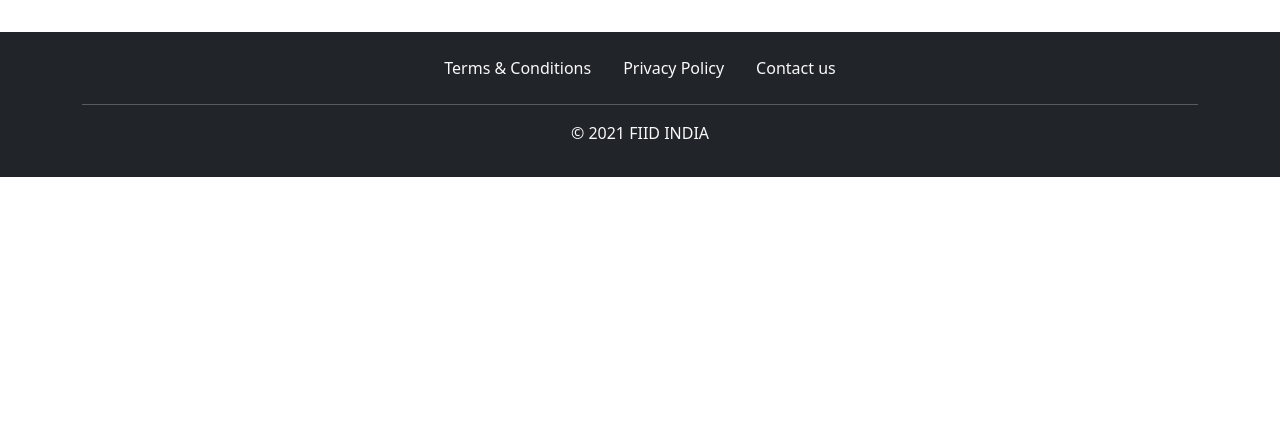
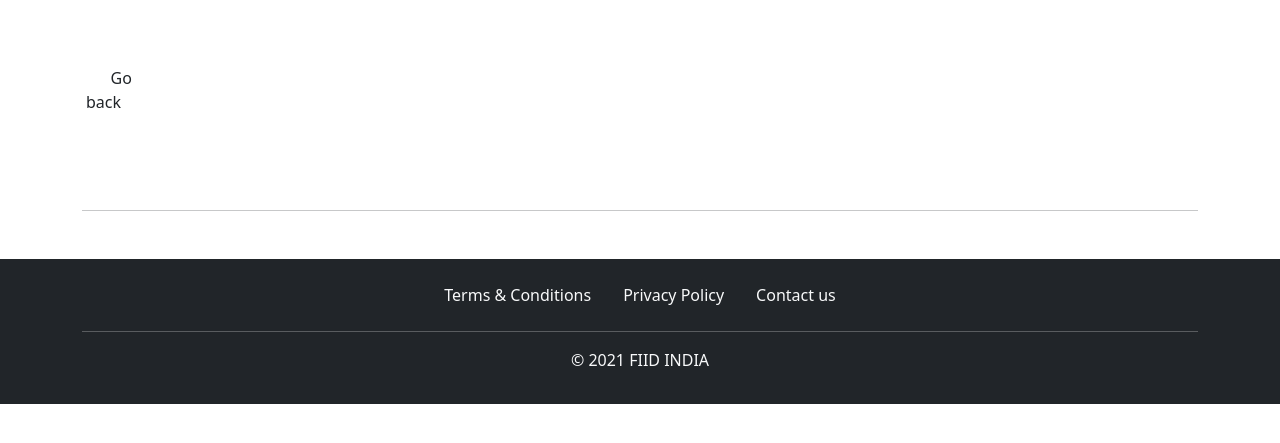
Before and after one commit to FIID-India/FIID-India-website, a Django app: page /gallary/ in a window 1280 px wide. Shown: the part 62-505 px from the top of the page. Run offline with Django 3.2, Linux system fonts and the light colour scheme; data that the repository does not hold is empty; style sheets or scripts are compiled from the project's sources; some libraries are stand-ins or nearby versions; some web fonts are replaced.

Commit message:
Moved section header to a different file
- Imported the file to base.html
- Removed to style for section header from section page style
- Created a new stylesheet for section header

```diff
--- a/fiid_india_pages/templates/fiid_india_pages/about.html
+++ b/fiid_india_pages/templates/fiid_india_pages/about.html
@@ -5,6 +5,7 @@
     <link rel="stylesheet" href="{% static 'section-page/scss/style.css' %}">
 {% endblock %}
 {% block content %}
+{% include "section_header.html" %}
     <section>
         <div class="container">
             <div class="row section">
--- a/fiid_india_pages/templates/fiid_india_pages/contact.html
+++ b/fiid_india_pages/templates/fiid_india_pages/contact.html
@@ -5,6 +5,7 @@
     <link rel="stylesheet" href="{% static 'contact-page/scss/style.css' %}">
 {% endblock %}
 {% block content %}
+{% include "section_header.html" %}
     <section>
         <div class="container">
             <div class="row section">
--- a/fiid_india_pages/templates/fiid_india_pages/files.html
+++ b/fiid_india_pages/templates/fiid_india_pages/files.html
@@ -5,6 +5,7 @@
     <link rel="stylesheet" href="{% static 'files-page/scss/style.css' %}">
 {% endblock %}
 {% block content %}
+{% include "section_header.html" %}
     <section class="container">
         <div class="row section">
             {% if files %}
--- a/fiid_india_pages/templates/fiid_india_pages/gallary.html
+++ b/fiid_india_pages/templates/fiid_india_pages/gallary.html
@@ -5,6 +5,7 @@
     <link rel="stylesheet" href="{% static 'gallary/scss/style.css' %}">
 {% endblock %}
 {% block content %}
+{% include "section_header.html" %}
     {% load static %}
     <section class="container">
         <div class="row section">
--- a/fiid_india_pages/templates/fiid_india_pages/objectives.html
+++ b/fiid_india_pages/templates/fiid_india_pages/objectives.html
@@ -5,6 +5,7 @@
     <link rel="stylesheet" href="{% static 'section-page/scss/style.css' %}">
 {% endblock %}
 {% block content %}
+{% include "section_header.html" %}
     <section>
         <div class="container">
             <div class="row section">
--- a/fiid_india_pages/templates/fiid_india_pages/programmes.html
+++ b/fiid_india_pages/templates/fiid_india_pages/programmes.html
@@ -5,6 +5,7 @@
     <link rel="stylesheet" href="{% static 'section-page/scss/style.css' %}">
 {% endblock %}
 {% block content %}
+{% include "section_header.html" %}
     <section>
         <div class="container">
             <div class="row section">
--- /dev/null
+++ b/static/section-header/scss/style.css
@@ -0,0 +1,11 @@
+.goback {
+  margin: 8rem 0 0 0;
+}
+
+.goback p {
+  margin-bottom: 0;
+  font-weight: 500;
+  cursor: pointer;
+  width: 85px;
+}
+/*# sourceMappingURL=style.css.map */
--- /dev/null
+++ b/static/section-header/scss/style.scss
@@ -0,0 +1,9 @@
+.goback {
+    margin: 8rem 0 0 0;
+    p {
+        margin-bottom: 0;
+        font-weight: 500;
+        cursor: pointer;
+        width: 85px;
+    }
+}
--- a/templates/base.html
+++ b/templates/base.html
@@ -43,30 +43,6 @@
                     </div>
                 {% endfor %}
             {% endif %}
-            {% if request.path == aboutPage or request.path == programmesPage or request.path == objectivesPage or request.path == contactPage or request.path == filesPage or request.path == programmesGallary or request.path == aboutGallary %}
-                <div class="goback">
-                    <div class="container">
-                        <div class="row">
-                            <div class="col-6">
-                                <p class="ps-1" onclick="history.back()">
-                                    <i class="fa-solid fa-angle-left pe-2"></i> Go back
-                            </p>
-                        </div>
-                        <div class="col-6">
-                            {% if request.path == aboutPage or request.path == programmesPage %}
-                                <p class="ms-auto" onclick="RedirectTo('{{ Gallary }}')">
-                                    Gallary <i class="fa-solid fa-angle-right ps-2"></i>
-                                </p>
-                            {% endif %}
-                        </div>
-                    </div>
-                    <h2 class="section-heading text-center">
-                        {% block sectiontitle %}{% endblock %}
-                    </h2>
-                    <hr>
-                </div>
-            </div>
-        {% endif %}
         {% block content %}{% endblock %}
     </div>
     {% include "footer.html" %}
--- /dev/null
+++ b/templates/section_header.html
@@ -0,0 +1,26 @@
+{% load static %}
+{% block stylesheet %}
+    <link rel="stylesheet" href="{% static 'section-header/scss/style.css' %}">
+{% endblock %}
+<div class="goback">
+    <div class="container">
+        <div class="row">
+            <div class="col-6">
+                <p class="ps-1" onclick="history.back()">
+                    <i class="fa-solid fa-angle-left pe-2"></i> Go back
+            </p>
+        </div>
+        <div class="col-6">
+            {% if request.path == aboutPage or request.path == programmesPage %}
+                <p class="ms-auto" onclick="RedirectTo('{{ Gallary }}')">
+                    Gallary <i class="fa-solid fa-angle-right ps-2"></i>
+                </p>
+            {% endif %}
+        </div>
+    </div>
+    <h2 class="section-heading text-center">
+        {% block sectiontitle %}{% endblock %}
+    </h2>
+    <hr>
+</div>
+</div>
```
Also changed, not shown: static/section-page/scss/style.css (+0 -11 lines), static/section-page/scss/style.scss (+0 -10 lines), 2 other files.
